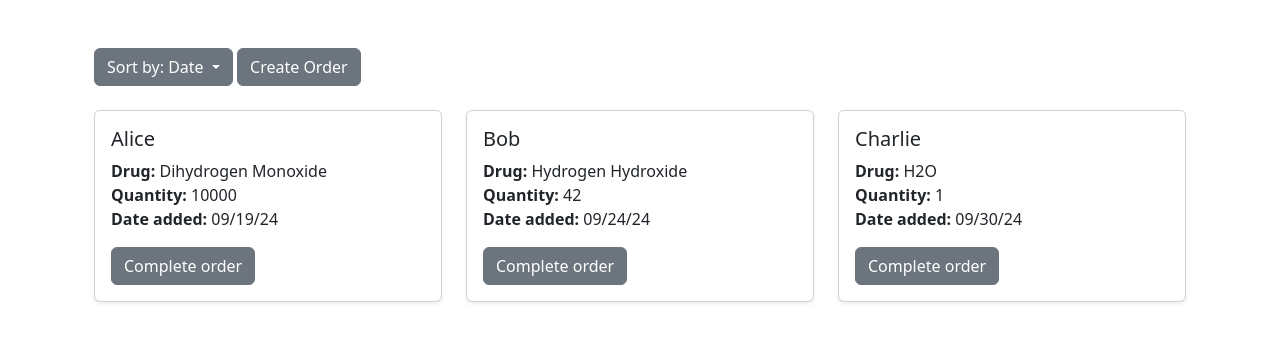
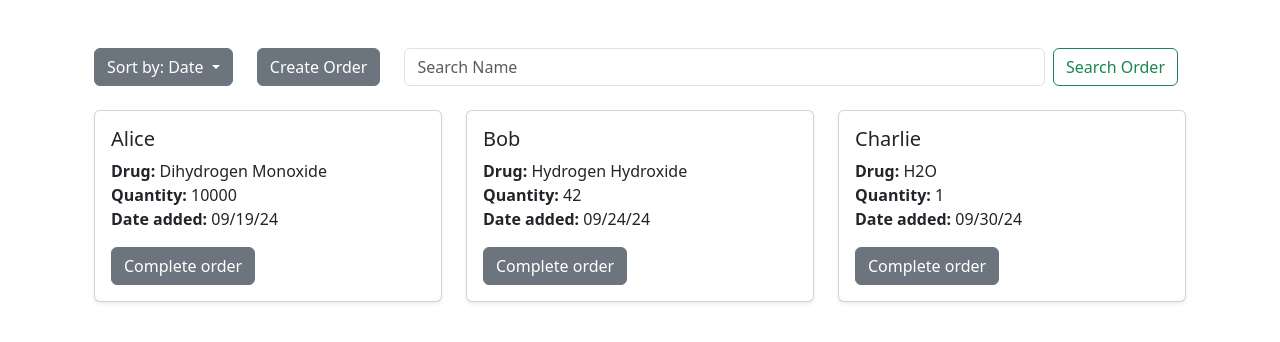
Before and after one commit to Aleyssu/Full-StackWebApplicationProject, a Flask app: page / in a window 1280 px wide. Shown: the part 86-428 px from the top of the page. Run offline with Flask 3, Linux system fonts and the light colour scheme.

Commit message:
Search functions for orders and inventory
Added the ability to search for in orders by name, or inventory by drug, allows for changing sort while maintaining search and clears search, showing all, if nothing is found including search being empty

```diff
--- a/app.py
+++ b/app.py
@@ -43,13 +43,32 @@ def index():
         return render_template('index.html', user_input=user_input)
     return render_template('index.html', user_input=None)
 
-@app.route('/')
+@app.route('/', methods=["GET", "POST"])
 def get_orders():
+
+    search_result = []
+    if request.method == "POST":
+        # Get search query from the form
+        query = request.form.get("search_query", "").lower()
+        # Search in the array
+        search_result = [item for item in orders if query in item["name"].lower()]
+    else:
+        # For GET requests, get the search query from the URL (for sort persistence)
+        query = request.args.get("search_query", "").lower()
+        if query:
+            search_result = [item for item in orders if query in item["name"].lower()]
+
     # Default to sorting by date
     sort_key = request.args.get('sort', 'date')
-    sorted_orders = sorted(orders, key=lambda x: x[sort_key])
 
-    return render_template('orders.html', orders=sorted_orders, sort_key=sort_key)
+    # Get orders searched for if none exist show all orders
+    if search_result != []:
+        sorted_orders = sorted(search_result, key=lambda x: x[sort_key])
+    else:
+        sorted_orders = sorted(orders, key=lambda x: x[sort_key])
+
+
+    return render_template('orders.html', orders=sorted_orders, sort_key=sort_key, search_query=query)
 
 @app.route('/create_order', methods=["GET", "POST"])
 def create_order():
@@ -90,13 +109,32 @@ def complete_order(order_id):
     # Redirect back to the home page or a success page
     return redirect('/')
 
-@app.route('/inventory')
+@app.route('/inventory', methods=["GET", "POST"])
 def get_inventory():
+
+    search_result = []
+    if request.method == "POST":
+        # Get search query from the form
+        query = request.form.get("search_query", "").lower()
+        # Search in the array
+        search_result = [item for item in drug_inventory if query in item["name"].lower()]
+    else:
+        # For GET requests, get the search query from the URL (for sort persistence)
+        query = request.args.get("search_query", "").lower()
+        if query:
+            search_result = [item for item in drug_inventory if query in item["name"].lower()]
+
     # Default to sorting by name
     sort_key = request.args.get('sort', 'name')
-    sorted_inventory = sorted(drug_inventory, key=lambda x: x[sort_key])
+
+    # Get orders searched for if none exist show all orders
+    if search_result != []:
+        sorted_inventory = sorted(search_result, key=lambda x: x[sort_key])
+    else:
+        sorted_inventory = sorted(drug_inventory, key=lambda x: x[sort_key])
+
     reversed_inventory=sorted_inventory[::-1]
-    return render_template('inventory.html', drug_inventory=sorted_inventory, drug_inventory_reversed=reversed_inventory, sort_key=sort_key)
+    return render_template('inventory.html', drug_inventory=sorted_inventory, drug_inventory_reversed=reversed_inventory, sort_key=sort_key, search_query=query)
 
 if __name__ == '__main__':
     app.run(debug=True)
--- a/templates/orders.html
+++ b/templates/orders.html
@@ -11,19 +11,31 @@
     <div class="container mt-5">
 		<!-- Dropdown for sorting options -->
         <div class="dropdown mb-4">
+            <div class="row align-items-center">
+                <div class="col-auto">
                     <button class="btn btn-secondary dropdown-toggle" type="button"
                             id="dropdownMenuButton" data-bs-toggle="dropdown" aria-expanded="false">
                         Sort by: {{ sort_key.capitalize() }}
                     </button>
                     <ul class="dropdown-menu" aria-labelledby="dropdownMenuButton">
-                <li><a class="dropdown-item" href="/?sort=date">Date</a></li>
-                <li><a class="dropdown-item" href="/?sort=drug">Drug</a></li>
-                <li><a class="dropdown-item" href="/?sort=name">Name</a></li>
+                        <li><a class="dropdown-item" href="/?sort=date&search_query={{ search_query }}">Date</a></li>
+                        <li><a class="dropdown-item" href="/?sort=drug&search_query={{ search_query }}">Drug</a></li>
+                        <li><a class="dropdown-item" href="/?sort=name&search_query={{ search_query }}">Name</a></li>
                     </ul>
+                </div>
                 <!-- Create Orders -->
-            <button class="btn btn-secondary" type="button" id="createOrderButton"
-                data-bs-toggle="modal" data-bs-target="#inputOrderModal">Create Order
-            </button>
+                <div class="col-auto">
+                    <button class="btn btn-secondary text-nowrap" type="button" id="createOrderButton"
+                        data-bs-toggle="modal" data-bs-target="#inputOrderModal">Create Order</button>
+                </div>
+                <!-- Search -->
+                <div class="col">
+                    <form class="d-flex align-items-center" method="POST" action="/">
+                        <input class="form-control me-2" type="search" placeholder="Search Name" aria-label="Search" name="search_query">
+                        <button class="btn btn-outline-success me-2 text-nowrap" type="submit">Search Order</button>
+                    </form>
+                </div>
+            </div>
             <!-- Add Order Modal -->
             <div class="modal fade" id="inputOrderModal" tabindex="-1" aria-labelledby="modalLabel" aria-hidden="true">
                 <div class="modal-dialog">
```
Also changed, not shown: templates/inventory.html (+16 -2 lines). Lines whose indentation alone changed are shown as unchanged.
